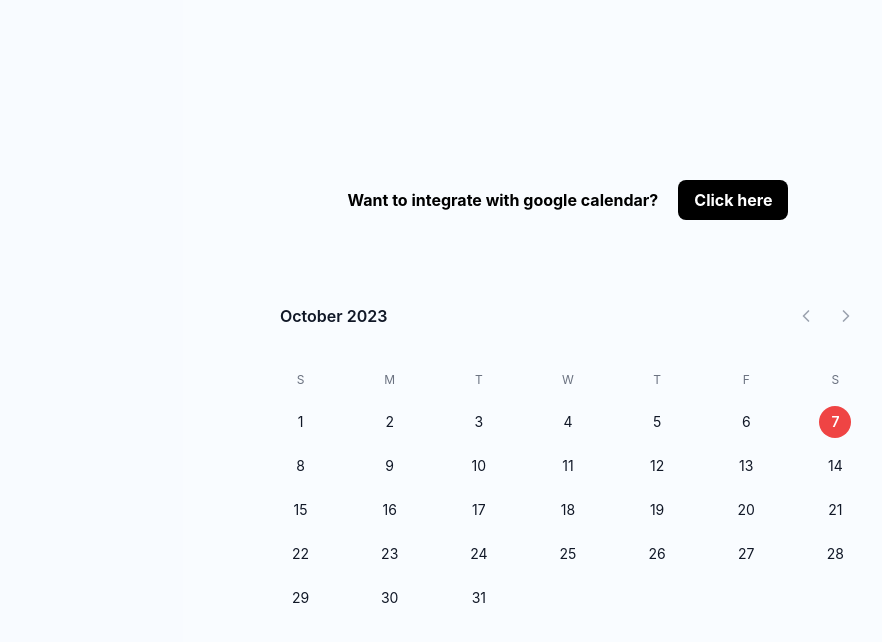
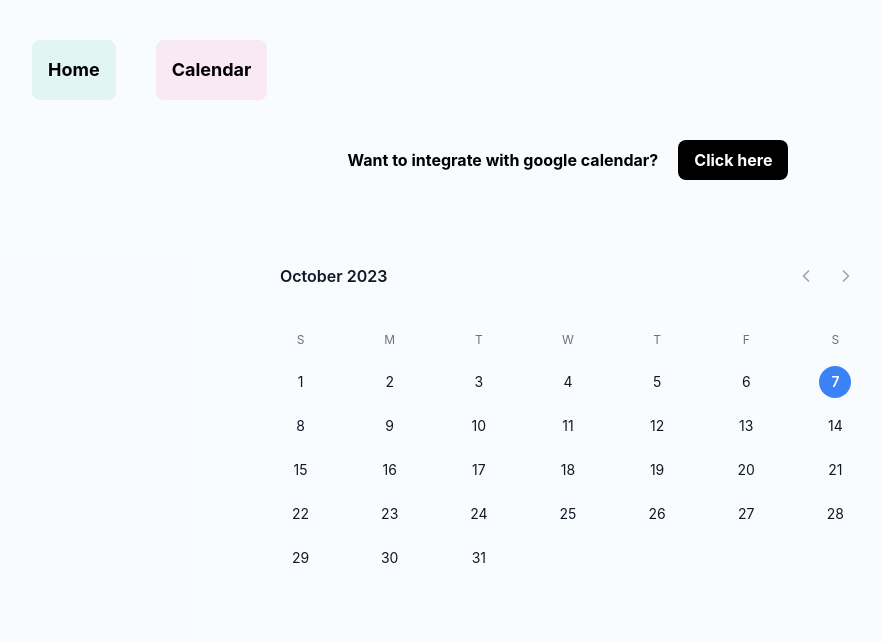
Before and after one commit to CodeZera11/nextai_frontend, a React (Create React App) app: page / in a window 1280 px wide. Shown: the top 642 px of the page, without its empty margins (72-954 px from the left). Built offline with nearby package versions, Linux system fonts and the light colour scheme.

Commit message:
added navbar

```diff
--- a/src/App.js
+++ b/src/App.js
@@ -4,12 +4,10 @@ import GoogleCalendar from "./components/GoogleCalendar";
 
 function App() {
   return (
-    <div className="bg-blue-200/10">
       <Routes>
         <Route path="/" element={<Home />} />
         <Route path="/google-calendar" element={<GoogleCalendar />} />
       </Routes>
-    </div>
   );
 }
 
--- a/src/components/Home.jsx
+++ b/src/components/Home.jsx
@@ -52,9 +52,11 @@ const Home = () => {
   }
 
   return (
-    <div className="max-w-2xl mx-auto py-20 flex gap-5 items-center justify-center flex-col h-screen">
+    <div className="max-w-2xl mx-auto flex gap-5 items-center mt-10 flex-col h-screen">
       <div className="flex flex-col sm:flex-row gap-5 items-center">
-        <h1 className="font-bold text-center">Want to integrate with google calendar?</h1>
+        <h1 className="font-bold text-center">
+          Want to integrate with google calendar?
+        </h1>
         <Link
           to={"/google-calendar"}
           className="bg-black text-white px-4 py-2 rounded-lg font-bold hover:text-blue-200 transition-colors duration-150 ease-out"
@@ -115,7 +117,7 @@ const Home = () => {
                         isEqual(day, selectedDay) && "text-white",
                         !isEqual(day, selectedDay) &&
                           isToday(day) &&
-                          "text-red-500",
+                          "text-blue-500",
                         !isEqual(day, selectedDay) &&
                           !isToday(day) &&
                           isSameMonth(day, firstDayCurrentMonth) &&
@@ -126,7 +128,7 @@ const Home = () => {
                           "text-gray-400",
                         isEqual(day, selectedDay) &&
                           isToday(day) &&
-                          "bg-red-500",
+                          "bg-blue-500",
                         isEqual(day, selectedDay) &&
                           !isToday(day) &&
                           "bg-gray-900",
--- /dev/null
+++ b/src/components/Navbar.jsx
@@ -0,0 +1,23 @@
+import React from "react";
+import { Link } from "react-router-dom";
+
+const Navbar = () => {
+  return (
+    <div className="max-w-6xl sm:px-10 pt-10 flex flex-col sm:flex-row items-center justify-start mx-auto gap-5 sm:gap-10">
+      <Link
+        to={"/"}
+        className="font-bold p-2 sm:p-4 text-lg bg-emerald-500/10 rounded-lg"
+      >
+        Home
+      </Link>
+      <Link
+        to={"/google-calendar"}
+        className="font-bold p-2 sm:p-4 text-lg bg-pink-500/10 rounded-lg"
+      >
+        Calendar
+      </Link>
+    </div>
+  );
+};
+
+export default Navbar;
--- a/src/index.js
+++ b/src/index.js
@@ -5,13 +5,17 @@ import App from "./App";
 import reportWebVitals from "./reportWebVitals";
 import { BrowserRouter } from "react-router-dom";
 import { Toaster } from "react-hot-toast";
+import Navbar from "./components/Navbar";
 
 const root = ReactDOM.createRoot(document.getElementById("root"));
 root.render(
-  <BrowserRouter>
-    <Toaster />
-    <App />
-  </BrowserRouter>
+  <main className="bg-blue-200/10">
+    <BrowserRouter>
+      <Navbar />
+      <Toaster />
+      <App />
+    </BrowserRouter>
+  </main>
 );
 
 // If you want to start measuring performance in your app, pass a function
```
